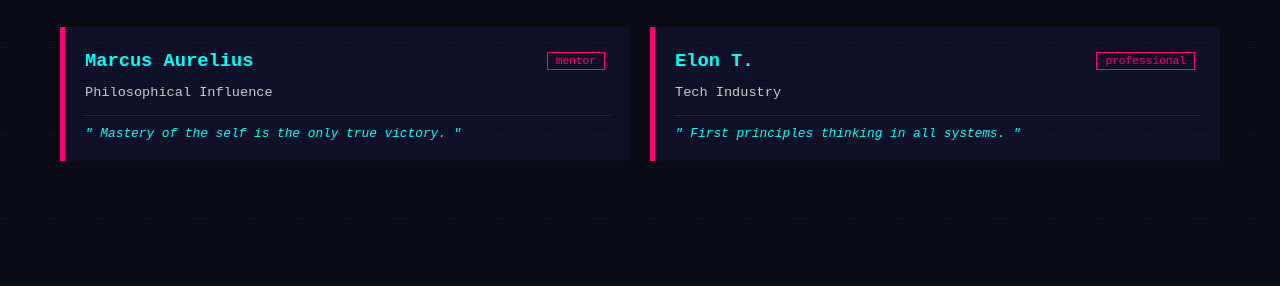
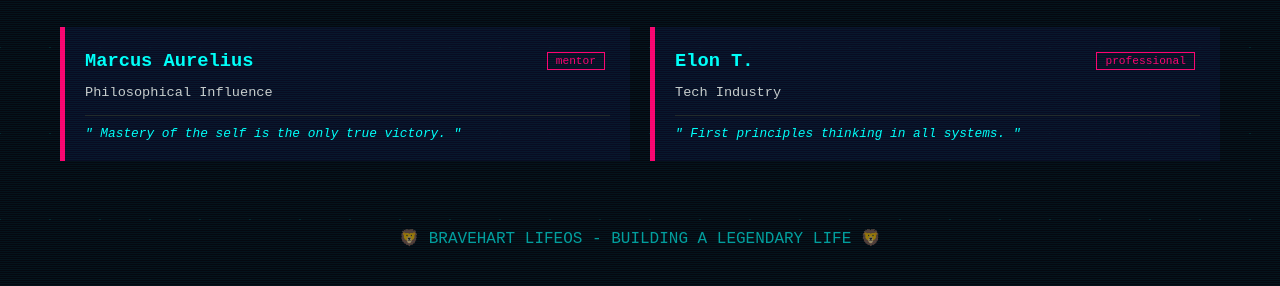
Before and after one commit to Tonybr75/bravehart-lifeos, a plain HTML site: page people.html in a window 1280 px wide. Shown: the part 124-410 px from the top of the page. Drawn offline with Linux system fonts and the light colour scheme.

Commit message:
added a footer to every page

```diff
--- a/people.html
+++ b/people.html
@@ -26,6 +26,16 @@
             </div>
     </main>
 
+
+
+    <footer>
+        <div class="footer-content">
+            <p style="text-align: center; padding: 20px; color: var(--neon-cyan); opacity: 0.6;">
+                🦁 BRAVEHART LIFEOS - BUILDING A LEGENDARY LIFE 🦁
+            </p>
+        </div>
+    </footer>
+
     <script>
         async function loadPeople() {
             const res = await fetch('data.json');
```
Also changed, not shown: goals.html (+9 -0 lines), index.html (+9 -0 lines), login.html (+8 -0 lines), memories.html (+9 -0 lines), profile.html (+9 -0 lines), skills.html (+9 -0 lines), timeline.html (+8 -0 lines).
